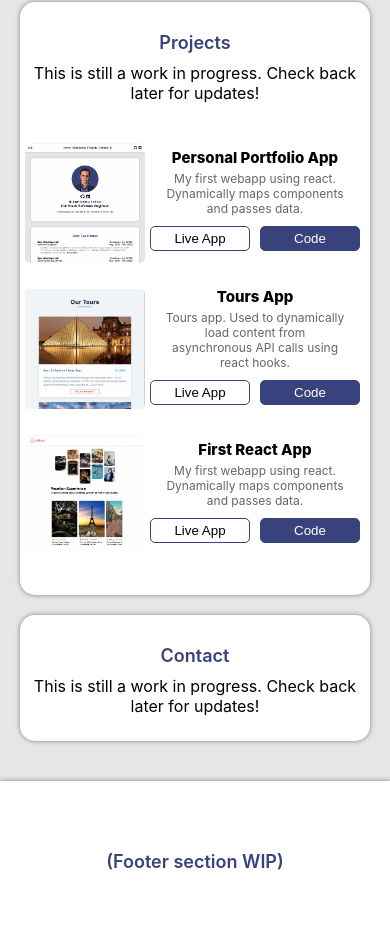
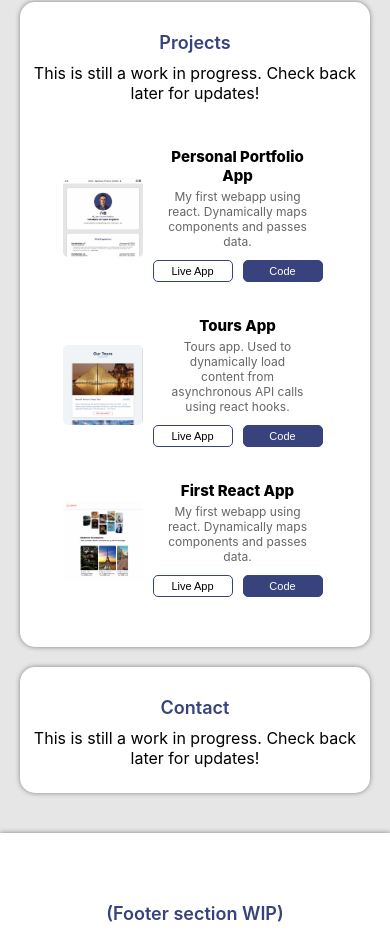
Before and after one commit to AndrewSadikov/ReactPortfolio, a React (Create React App) app: page / in a window 390 px wide. Shown: the part 1086-2026 px from the top of the page. Built offline with nearby package versions, Linux system fonts and the light colour scheme.

Commit message:
Changed spacing for Projects section

```diff
--- a/src/index.css
+++ b/src/index.css
@@ -377,9 +377,8 @@ a {
 .proj-card {
   display: flex;
   align-items: center;
-  justify-content: center;
+  justify-content: space-between;
   margin: 20px 45px;
-  max-width: 500px;
 }
 
 .proj-image {
@@ -394,6 +393,8 @@ a {
 }
 
 .proj-info {
+  width: 100%;
+  margin-left: 5px;
   text-align: center;
 }
 
@@ -489,3 +490,29 @@ a {
   margin: 0px 5px;
   width: 100px;
 }
+
+@media (max-width: 600px) {
+  .proj-image {
+    width: 80px;
+  }
+
+  .proj-button-code {
+    font-size: 11px;
+    width: 80px;
+  }
+
+  .proj-button-live {
+    font-size: 11px;
+    width: 80px;
+  }
+
+  .proj-button-code-dark {
+    font-size: 11px;
+    width: 80px;
+  }
+
+  .proj-button-live-dark {
+    font-size: 11px;
+    width: 80px;
+  }
+}
```
